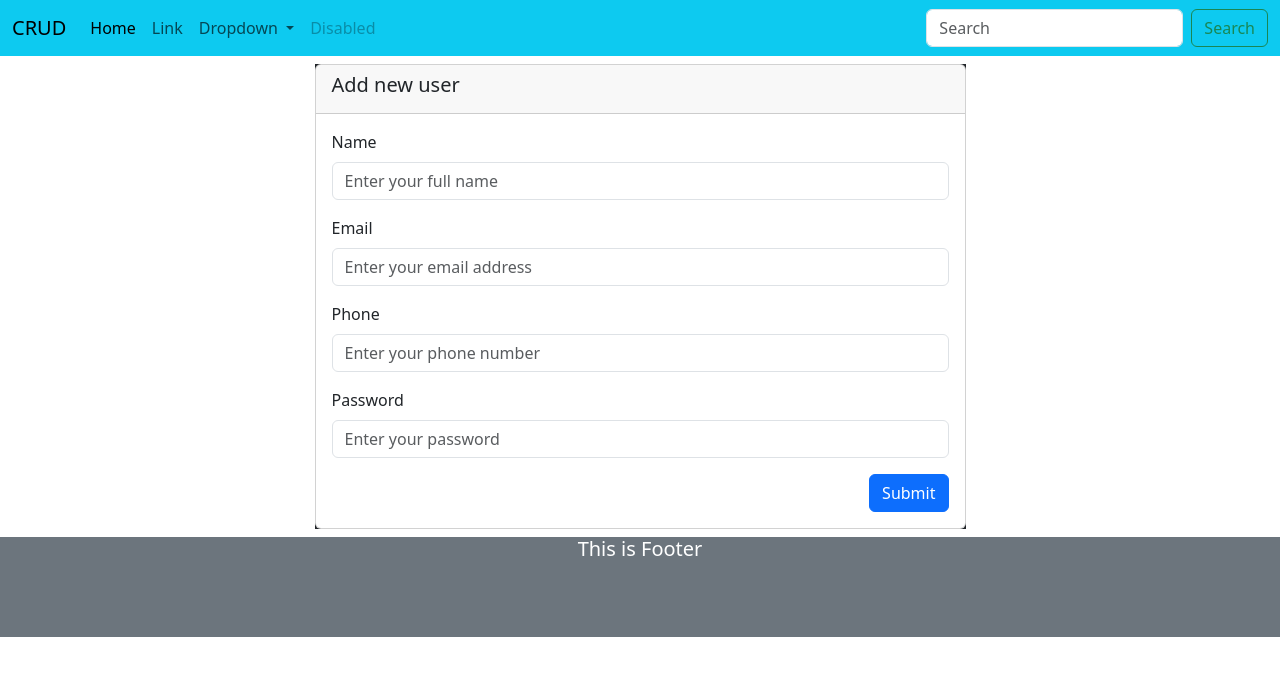
After one commit to Imran-Hsn/codeigniter_practice, a CodeIgniter 4 app: template app/Views/users/create.php in a window 1280 px wide. The commit adds this page. Shown: the top 676 px of the page. Run offline with PHP 8.4 and a stand-in for CodeIgniter, Linux system fonts and the light colour scheme; the template is opened without the code that fills it, so the values that code supplies are empty; some libraries are stand-ins or nearby versions.

Commit message:
new user add and store done

```diff
--- a/app/Config/Routes.php
+++ b/app/Config/Routes.php
@@ -39,6 +39,8 @@ $routes->get('/book/(:any)', 'BlogController::bestBook/$1');
 
 // User Routes
 $routes->get('/users', 'UserController::index');
+$routes->get('/user/create', 'UserController::create');
+$routes->post('/user/store', 'UserController::store');
 
 /*
  * --------------------------------------------------------------------
--- a/app/Models/User.php
+++ b/app/Models/User.php
@@ -14,7 +14,7 @@ class User extends Model
     protected $returnType       = 'array';
     protected $useSoftDeletes   = false;
     protected $protectFields    = true;
-    protected $allowedFields    = [];
+    protected $allowedFields    = ['name','email','phone','password'];
 
     // Dates
     protected $useTimestamps = false;
--- a/app/Views/layouts/footer.php
+++ b/app/Views/layouts/footer.php
@@ -1,9 +1,9 @@
  <?= $this->extend('layouts/main') ?>
 
  <?= $this->section('footer') ?>
- <div class="row">
-    <div class="footer col-12 text-white text-center">
-        <p class="bg-secondary h-100">This is Footer</p>
+ <div class="row mt-2">
+    <div class="footer col-12 text-white text-center" style="height: 100px;">
+        <h5 class="bg-secondary h-100">This is Footer</h5>
     </div>
  </div>
 
--- a/app/Views/layouts/navbar.php
+++ b/app/Views/layouts/navbar.php
@@ -1,7 +1,7 @@
 <?= $this->extend('layouts/main.php') ?>
 
 <?= $this->section('navbar') ?>
-<nav class="navbar navbar-expand-lg" style="background-color: #e3f2fd;">
+<nav class="navbar navbar-expand-lg bg-info mb-2">
   <div class="container-fluid">
     <a class="navbar-brand" href="#">CRUD</a>
     <button class="navbar-toggler" type="button" data-bs-toggle="collapse" data-bs-target="#navbarSupportedContent" aria-controls="navbarSupportedContent" aria-expanded="false" aria-label="Toggle navigation">
--- /dev/null
+++ b/app/Views/users/create.php
@@ -0,0 +1,41 @@
+<?= $this->extend('layouts/main.php') ?>
+
+<?= $this->section('content') ?>
+
+<div class="container mt-1 mb-1">
+    <div class="row col-7 m-auto bg-dark" style="height:auto;">
+        <div class="card m-0 p-0">
+            <div class="card-header">
+                <h5>Add new user</h5>
+            </div>
+
+            <div class="card-body">
+                <form action="<?php echo base_url('/user/store')  ?>" method="POST">
+                    <div class="mb-3">
+                        <label for="name" class="form-label">Name</label>
+                        <input type="text" class="form-control" id="name" placeholder="Enter your full name" name="name">
+                    </div>
+                    <div class="mb-3">
+                        <label for="email" class="form-label">Email</label>
+                        <input type="text" class="form-control" id="email" placeholder="Enter your email address" name="email">
+                    </div>
+                    <div class="mb-3">
+                        <label for="phone" class="form-label">Phone</label>
+                        <input type="text" class="form-control" id="phone" placeholder="Enter your phone number" name="phone">
+                    </div>
+                    <div class="mb-3">
+                        <label for="password" class="form-label">Password</label>
+                        <input type="text" class="form-control" id="password" placeholder="Enter your password" name="password">
+                    </div>
+                    <button type="submit" class="btn btn-primary float-end">Submit</button>
+                </form>
+            </div>
+
+        </div>
+    </div>
+</div>
+
+
+
+<?= $this->include('layouts/navbar.php') ?>
+<?= $this->endSection() ?>
```
Also changed, not shown: app/Controllers/UserController.php (+19 -0 lines), app/Views/users/index.php (+22 -7 lines).
